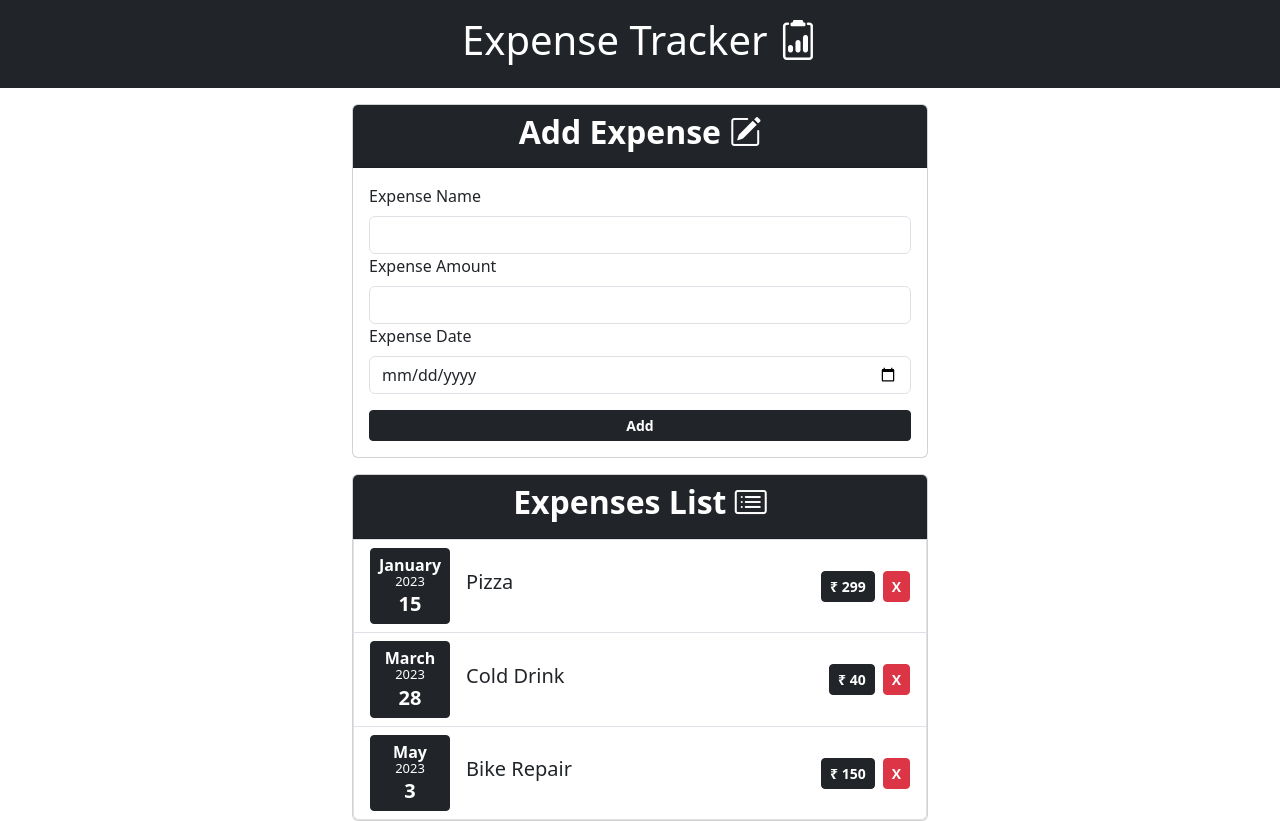
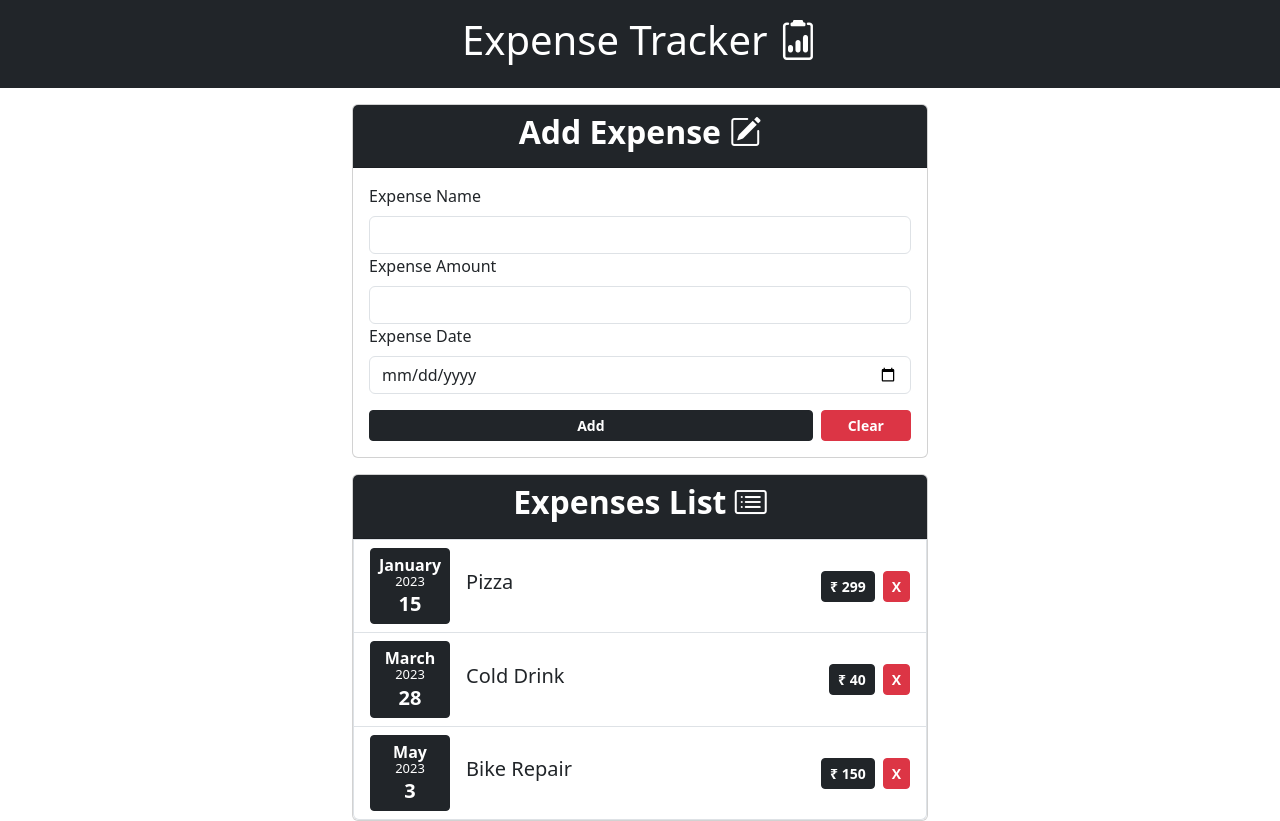
Before and after one commit to tvicky7x/Expense-Tracker-with-React, a React (Create React App) app: page / in a window 1280 px wide. Built offline with nearby package versions, Linux system fonts and the light colour scheme.

Commit message:
Clear button Added

```diff
--- a/src/App.js
+++ b/src/App.js
@@ -13,6 +13,8 @@ import ExpenseForm from "./Component/ExpenseForm";
 
 function App() {
   const [List, setList] = useState(ExpenseObject);
+  let sum = List.reduce((sum, item) => sum + item.expenseAmount, 0);
+  console.log(sum);
   function deleteList(item) {
     let newList = List.filter((obj) => {
       return obj.expenseName !== item.expenseName;
--- a/src/Component/ExpenseForm.js
+++ b/src/Component/ExpenseForm.js
@@ -10,6 +10,10 @@ function ExpenseForm(props) {
       expenseDate: new Date(date),
     };
     props.add(expenseObject);
+  }
+  function clearValue() {
+    let form = document.querySelector("form");
+    form.reset();
   }
   return (
     <form action="#" onSubmit={newExpense}>
@@ -49,10 +53,22 @@ function ExpenseForm(props) {
           required
         />
       </div>
-      <div className="d-grid mt-3">
-        <button className="b btn btn-dark btn-sm fw-semibold" type="submit">
-          Add
-        </button>
+      <div className="container-fluid mt-3">
+        <div className="row column-gap-2">
+          <div className="col p-0 d-grid">
+            <button className="btn btn-dark btn-sm fw-semibold" type="submit">
+              Add
+            </button>
+          </div>
+          <div className="col-2 p-0 d-grid">
+            <button
+              className="btn btn-danger btn-sm fw-semibold"
+              onClick={clearValue}
+            >
+              Clear
+            </button>
+          </div>
+        </div>
       </div>
     </form>
   );
```
